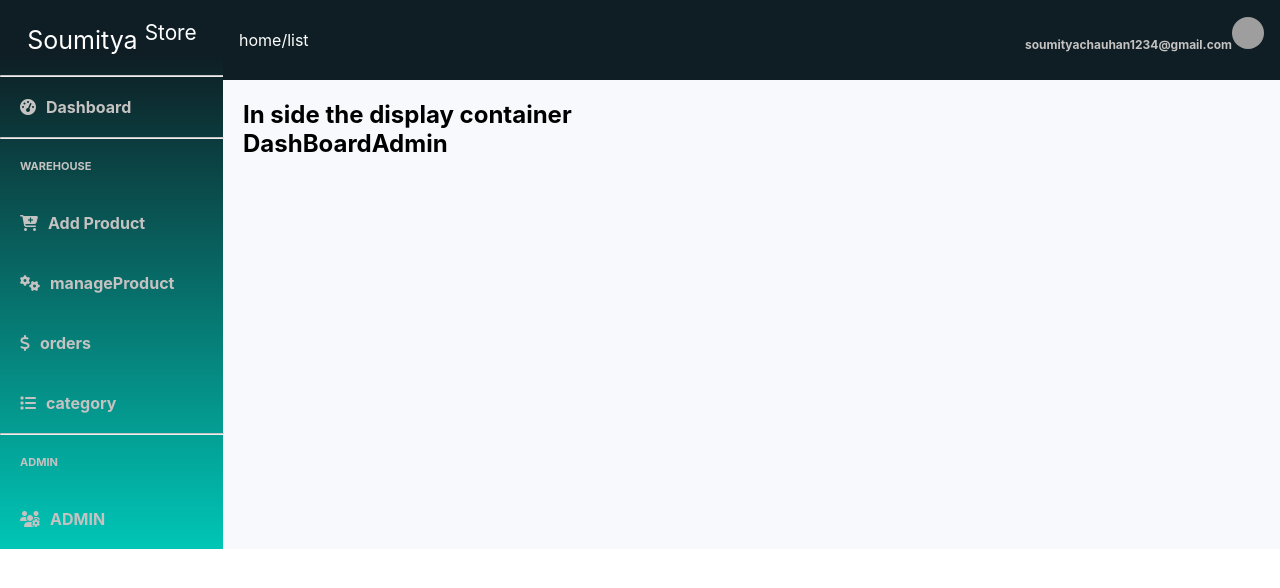
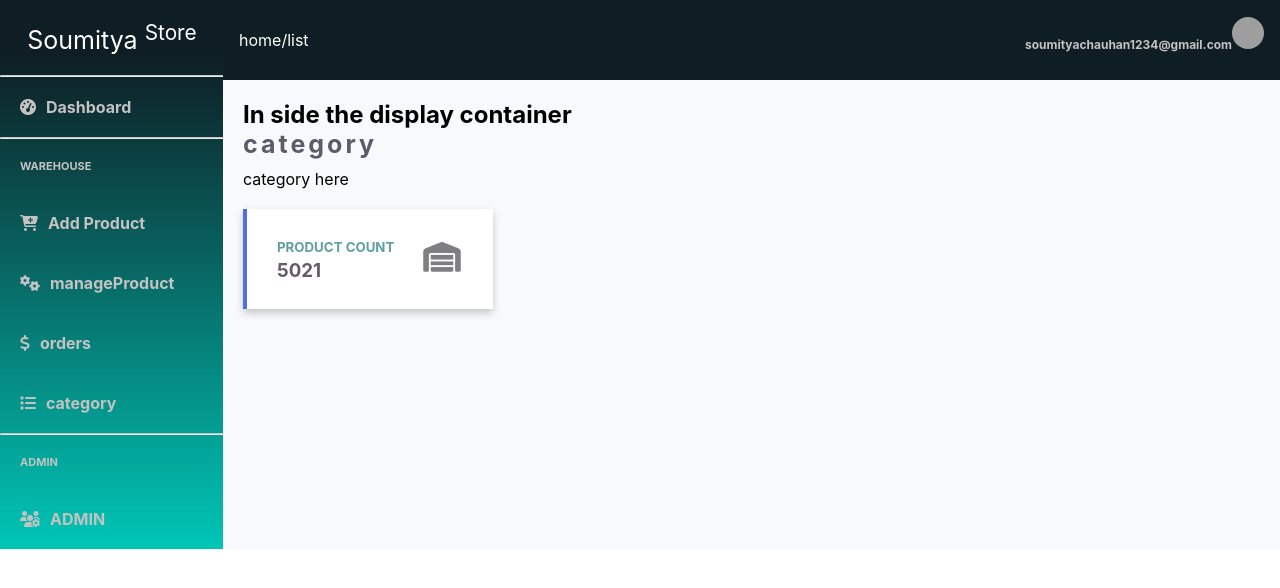
Before and after one commit to soumitya0/EcommerceSite_AdminPanel, a React (Create React App) app in the folder client/myapp/: page /dashboard/ADMIN in a window 1280 px wide. Shown: the top 588 px of the page. Built offline with nearby package versions, Linux system fonts and the light colour scheme; grey boxes are pictures that could not be loaded.

Commit message:
Only HardCoded UI is ready not Functionality

```diff
--- a/client/myapp/src/components/DashboardComponents/DashBoardAdmin/DashBoardAdmin.js
+++ b/client/myapp/src/components/DashboardComponents/DashBoardAdmin/DashBoardAdmin.js
@@ -1,11 +1,21 @@
-import React, { Component } from "react";
+import React, { Component, Fragment } from "react";
+
+import TopCard from "../../../common/components/Dashboard/TopCard";
 
 class DashBoardAdmin extends Component {
   render() {
     return (
-      <div>
-        <h2>DashBoardAdmin</h2>
-      </div>
+      <Fragment>
+        <div>
+          <h1 className="text-gray text-700">category</h1>
+          <p className="marginTop-10">category here</p>
+          <div className="GridCardInfo marginTop-20">
+            <div>
+              <TopCard />
+            </div>
+          </div>
+        </div>
+      </Fragment>
     );
   }
 }
```
